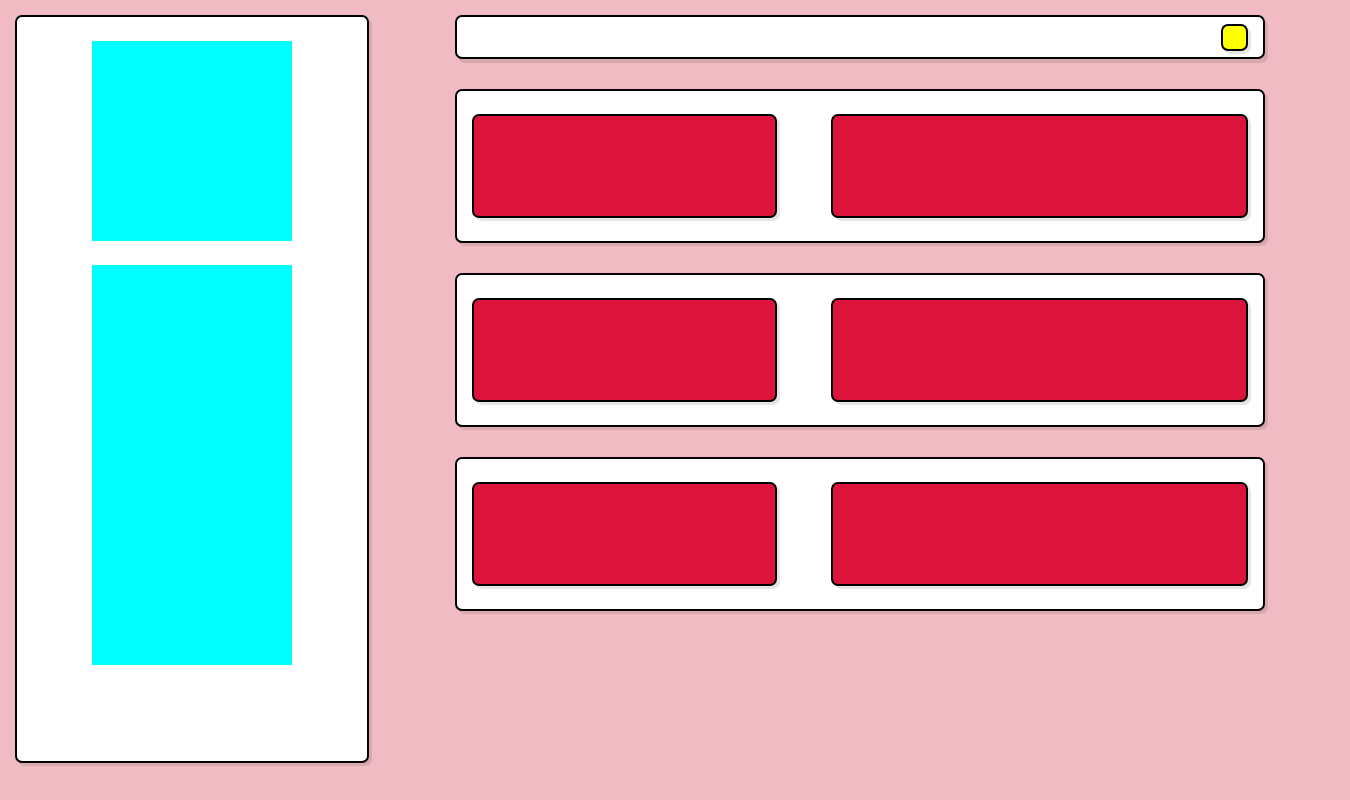
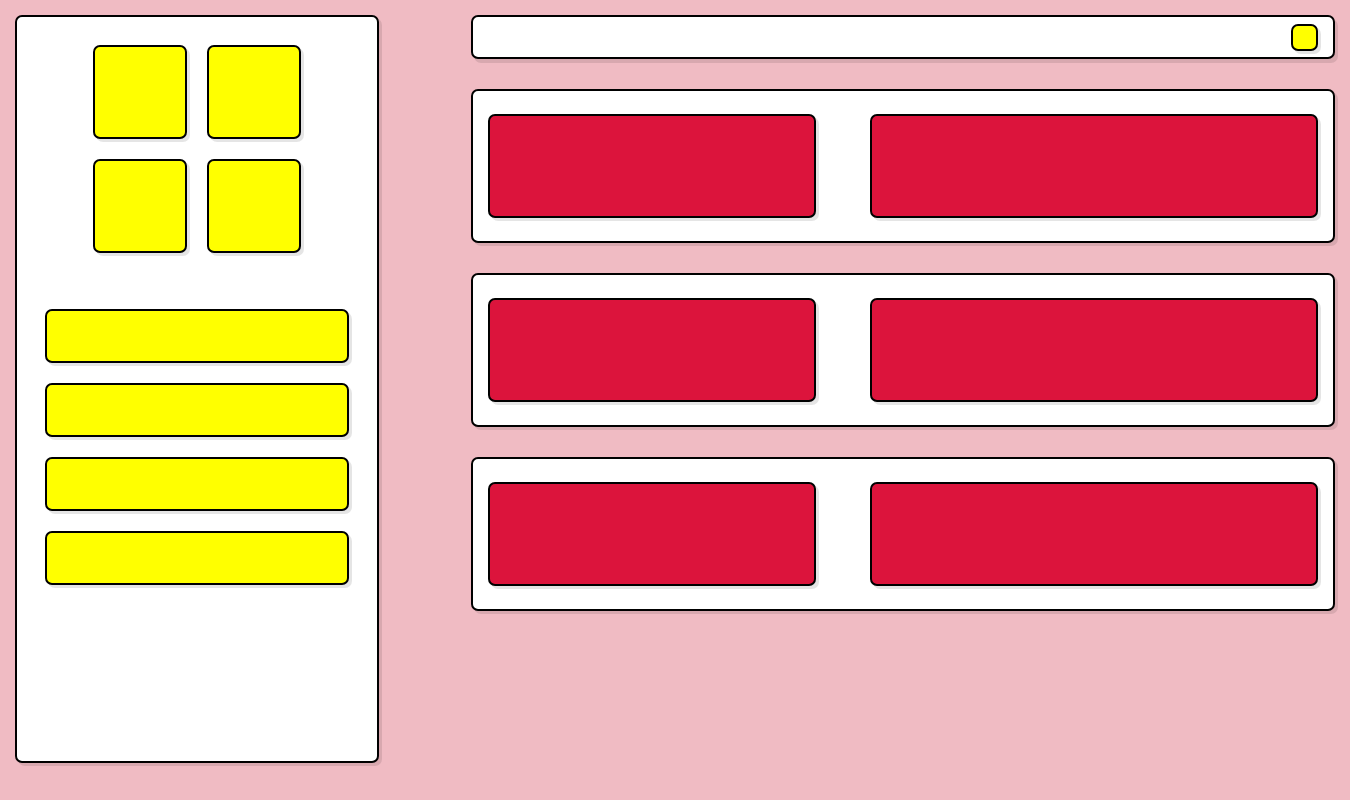
Before and after one commit to Eduardo-Silva-Rodrigues/WEB-UNIVALE, a plain HTML site: page primeiro-bimestre/aula-03/index.html in a window 1280 px wide. Shown: the whole page, 1350 px wide, since content can reach past the window. Drawn offline with Linux system fonts and the light colour scheme.

Commit message:
Atividade Layout finzalizada

```diff
--- a/primeiro-bimestre/aula-03/style.css
+++ b/primeiro-bimestre/aula-03/style.css
@@ -33,9 +33,6 @@ body {
     display: flex;
     flex-direction: column;
     align-items: flex-end;
-
-    width: 70%;
-    height: 98vh;
 }
 
 .main-container header {
@@ -132,19 +129,43 @@ aside {
 }
 
 aside .aside-child-top {
-    width: 200px;
-    height: 200px;
+    display: flex;
 
-    margin: 24px;
-
-    background-color: aqua;
+    margin: 18px;
+    flex-wrap: wrap;
+    justify-content: center;
+    align-items: center;
 }
 
 aside .aside-child-bottom {
-    width: 200px;
-    height: 400px;
+    display: flex;
 
-    margin-bottom: 24px;
+    margin: 18px;
+    flex-direction: column;
+    justify-content: center;
+    align-items: center;
+}
 
-    background-color: aqua;
+aside .aside-child-top div {
+    width: 90px;
+    height: 90px;
+
+    margin: 10px;
+
+    background-color: yellow;
+    border: 2px solid black;
+    border-radius: 7px;
+    box-shadow: 3px 3px rgba(0, 0, 0, 0.1);
 }
+
+aside .aside-child-bottom div {
+    width: 300px;
+    height: 50px;
+
+    margin: 10px;
+
+    background-color: yellow;
+    border: 2px solid black;
+    border-radius: 7px;
+    box-shadow: 3px 3px rgba(0, 0, 0, 0.1);
+}
```
Also changed, not shown: primeiro-bimestre/aula-04/index.html (added, +11 -0 lines).
